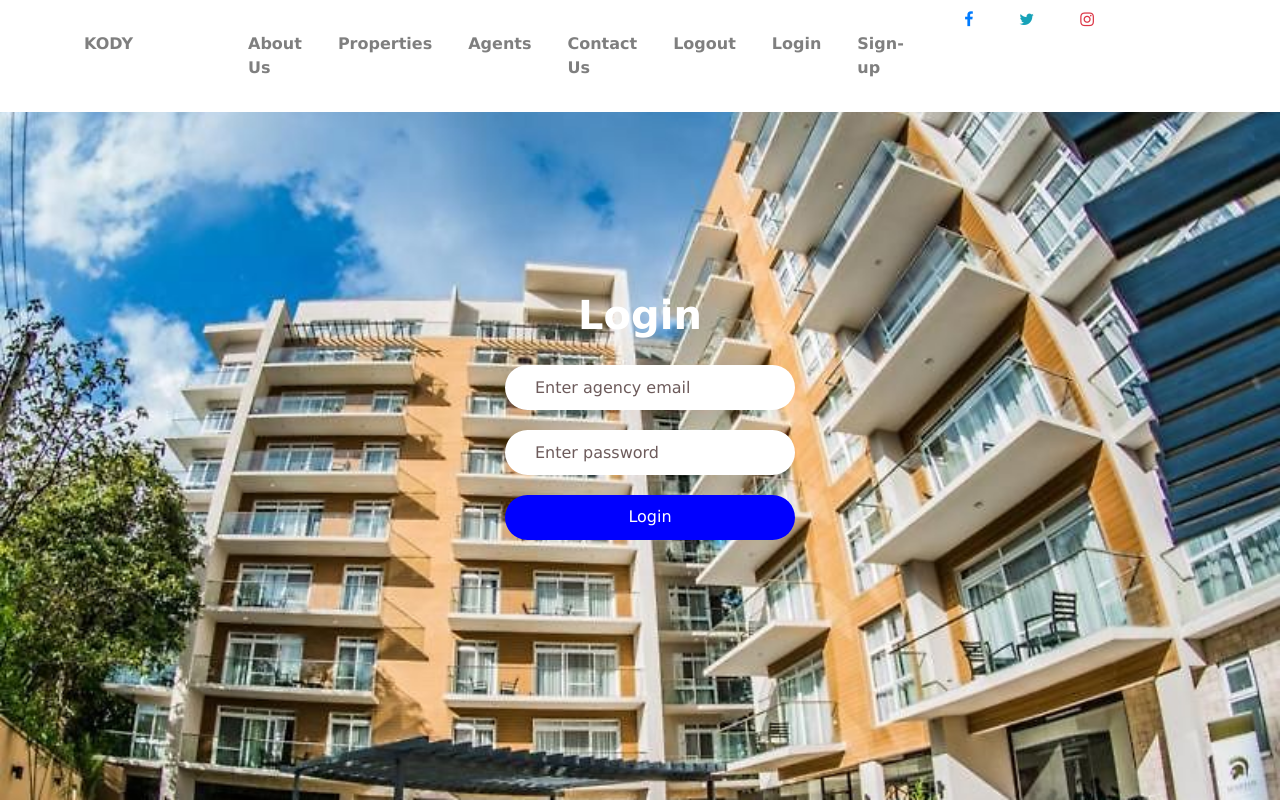
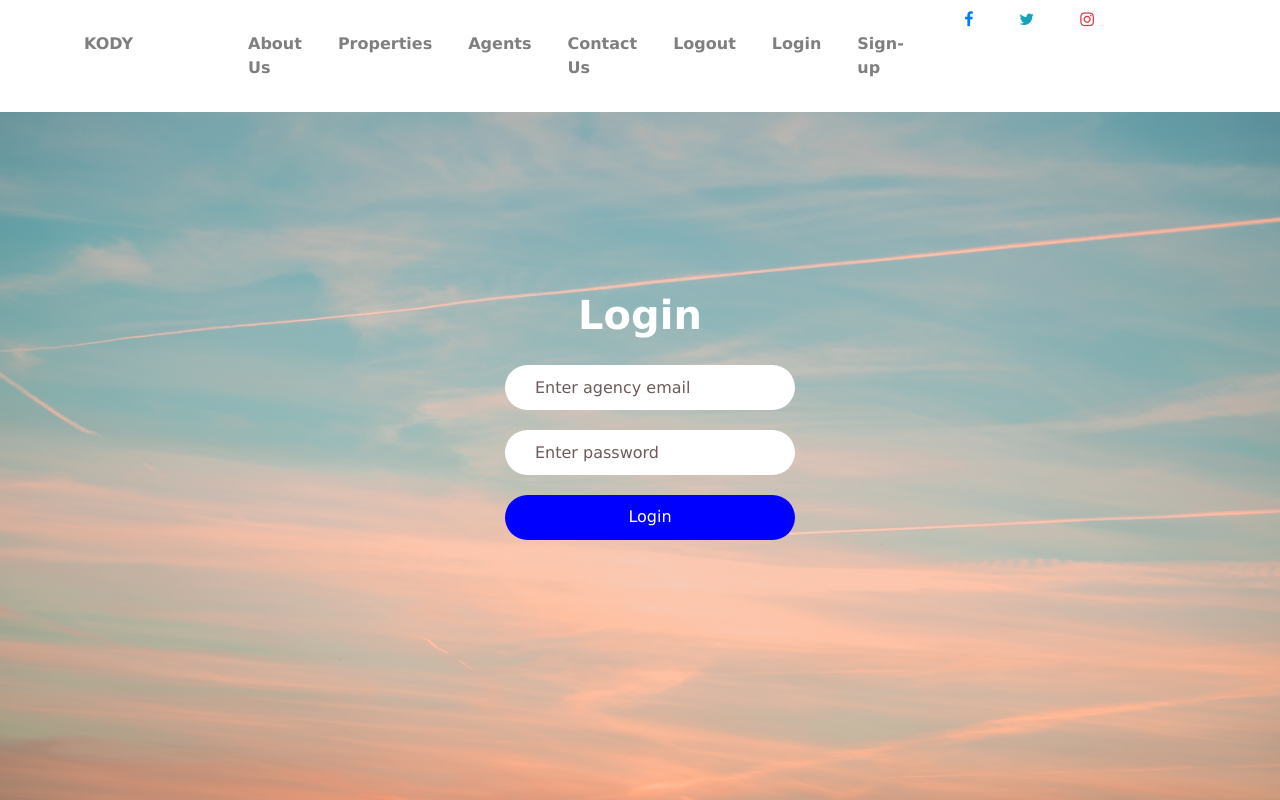
Before and after one commit to ndiritu-prisca/KODY, a Flask app: page /login in a window 1280 px wide. Run offline with Flask 3, Linux system fonts and the light colour scheme; some libraries are stand-ins or nearby versions.

Commit message:
Set background

```diff
--- a/website/static/styles/base.css
+++ b/website/static/styles/base.css
@@ -1,3 +1,8 @@
+body{
+    background: url('../images/contact_bg.jpg') no-repeat top center;
+    background-size: cover;
+    height: 100vh;
+  }
 .social-icons {
     position: absolute;
     top: 0;
--- a/website/static/styles/login.css
+++ b/website/static/styles/login.css
@@ -1,11 +1,5 @@
 *{
     font-family: 'Lucida Sans', 'Lucida Sans Regular', 'Lucida Grande', 'Lucida Sans Unicode', Geneva, Verdana, sans-serif;
-}
-body {
-    background-image: url(../images/cover.jpg);
-    background-size: cover;
-    background-repeat: no-repeat;
-    background-position: unset;
 }
 .box {
     display: flex;
```
